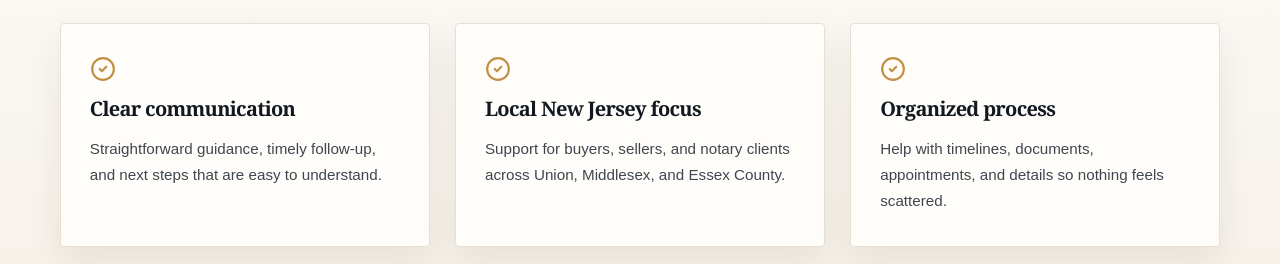
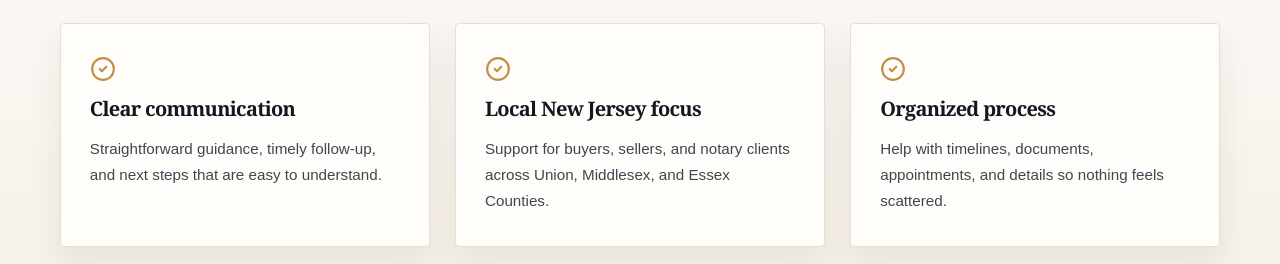
Before and after one commit to Emanuel628/Iris-and-J-Holdings, a React (Vite) app: page / in a window 1280 px wide. Shown: the part 3560-3824 px from the top of the page. Built offline with nearby package versions, Linux system fonts and the light colour scheme.

Commit message:
Fix county wording in trust cards

```diff
--- a/src/components/sections/Testimonials.tsx
+++ b/src/components/sections/Testimonials.tsx
@@ -7,7 +7,7 @@ const trustPoints = [
   },
   {
     title: 'Local New Jersey focus',
-    text: 'Support for buyers, sellers, and notary clients across Union, Middlesex, and Essex County.',
+    text: 'Support for buyers, sellers, and notary clients across Union, Middlesex, and Essex Counties.',
   },
   {
     title: 'Organized process',
```
